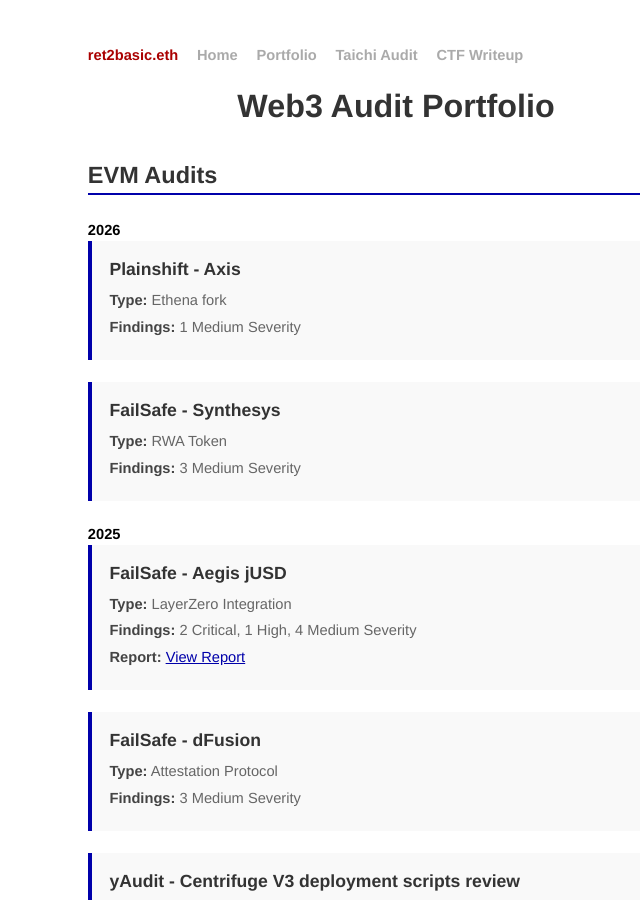
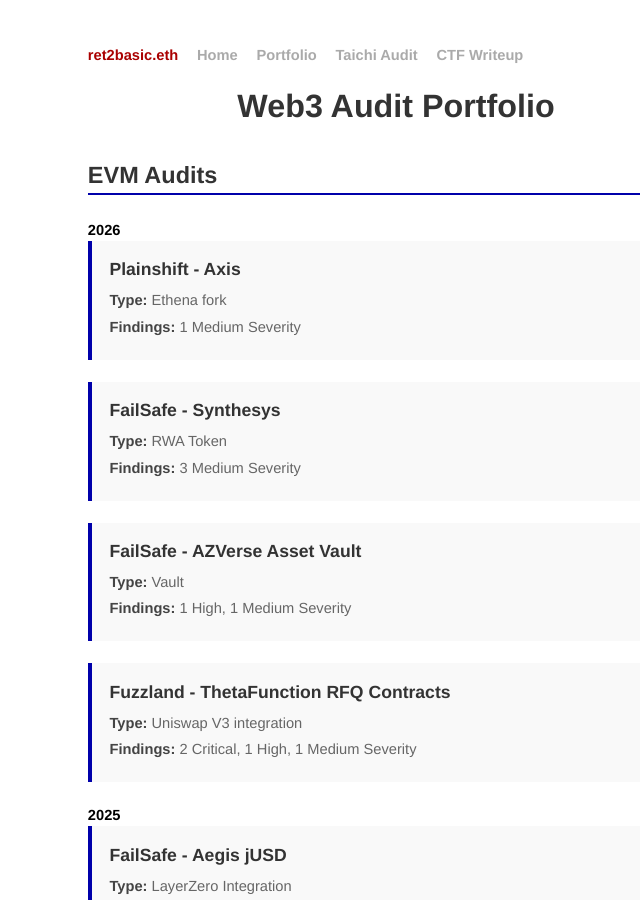
Before and after one commit to ret2basic/ret2basic.github.io, a Jekyll site: the page built from audits.html, in a window 1280 px wide and 900 px high. Shown: the whole window, without its empty margins (244-884 px from the left). Built offline with Jekyll 4.4.1, drawn with Linux system fonts in a browser that asks for light colours; some of the changed text lies outside the part shown.

Commit message:
Update 2026 audit portfolio entries

```diff
--- a/audits.html
+++ b/audits.html
@@ -25,6 +25,22 @@
       <div class="audit-details">
         <p><strong>Type:</strong> RWA Token</p>
         <p><strong>Findings:</strong> 3 Medium Severity</p>
+      </div>
+    </div>
+
+    <div class="audit-item">
+      <h3>FailSafe - AZVerse Asset Vault</h3>
+      <div class="audit-details">
+        <p><strong>Type:</strong> Vault</p>
+        <p><strong>Findings:</strong> 1 High, 1 Medium Severity</p>
+      </div>
+    </div>
+
+    <div class="audit-item">
+      <h3>Fuzzland - ThetaFunction RFQ Contracts</h3>
+      <div class="audit-details">
+        <p><strong>Type:</strong> Uniswap V3 integration</p>
+        <p><strong>Findings:</strong> 2 Critical, 1 High, 1 Medium Severity</p>
       </div>
     </div>
 
@@ -223,6 +239,13 @@
       <div class="audit-details">
         <p><strong>Type:</strong> Initia Cosmos IBC</p>
         <p><strong>Findings:</strong> 8 Medium Severity</p>
+      </div>
+    </div>
+
+    <div class="audit-item">
+      <h3>SBSecurity - Cabal Strat Vault LST Wrapper</h3>
+      <div class="audit-details">
+        <p><strong>Type:</strong> Liquid Staking Token</p>
       </div>
     </div>
 
```
